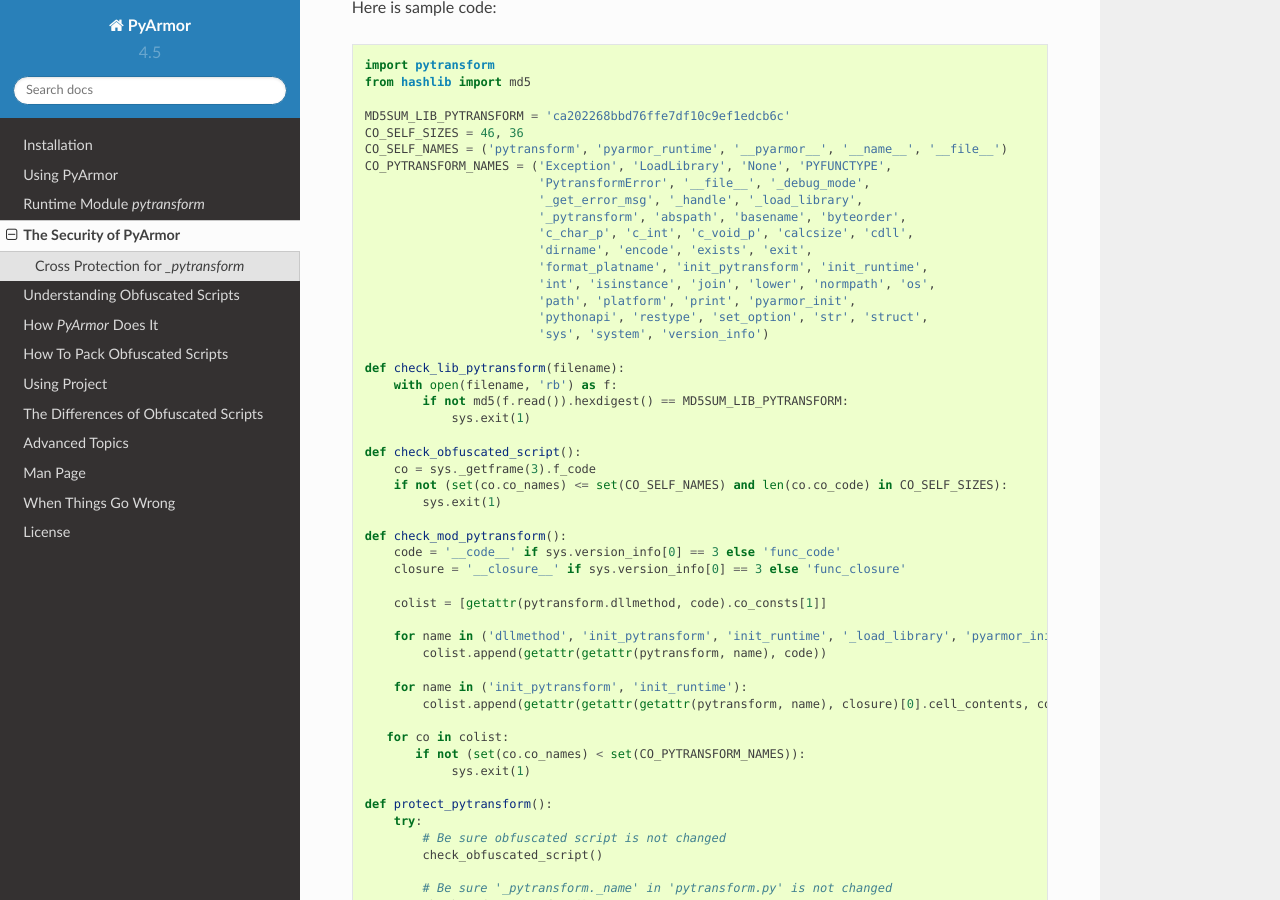
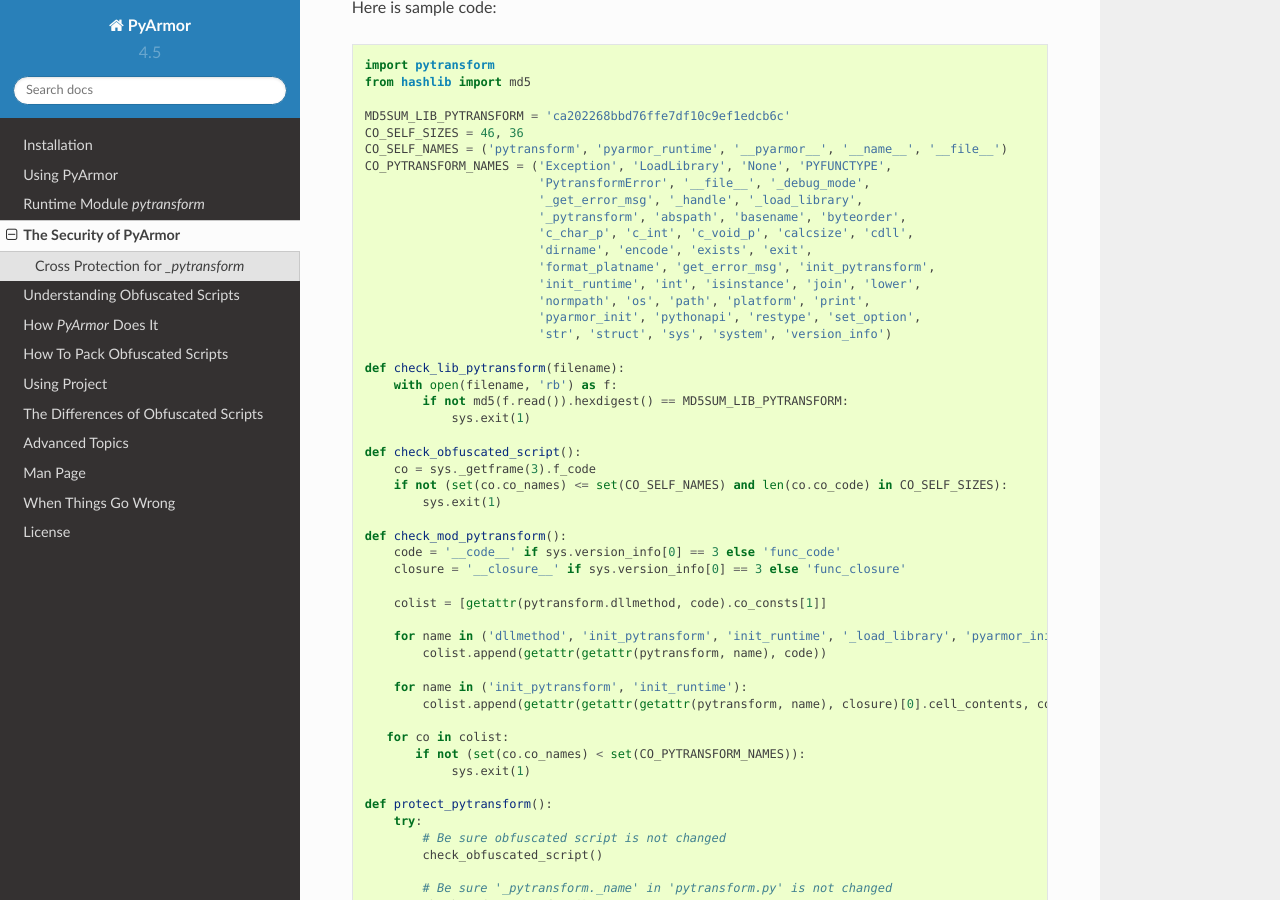
Before and after one commit to dashingsoft/pyarmor, a Sphinx documentation site: the page built from docs/security.rst, in a window 1280 px wide and 900 px high, scrolled down 2010 px. Built offline with Sphinx 7.4.7 and the Read the Docs theme 2.0.0, drawn with Linux system fonts in a browser that asks for light colours.

Commit message:
Fix bugs

```diff
--- a/docs/security.rst
+++ b/docs/security.rst
@@ -112,11 +112,11 @@
                             '_pytransform', 'abspath', 'basename', 'byteorder',
                             'c_char_p', 'c_int', 'c_void_p', 'calcsize', 'cdll',
                             'dirname', 'encode', 'exists', 'exit',
-                            'format_platname', 'init_pytransform', 'init_runtime',
-                            'int', 'isinstance', 'join', 'lower', 'normpath', 'os',
-                            'path', 'platform', 'print', 'pyarmor_init',
-                            'pythonapi', 'restype', 'set_option', 'str', 'struct',
-                            'sys', 'system', 'version_info')
+                            'format_platname', 'get_error_msg', 'init_pytransform',
+                            'init_runtime', 'int', 'isinstance', 'join', 'lower',
+                            'normpath', 'os', 'path', 'platform', 'print',
+                            'pyarmor_init', 'pythonapi', 'restype', 'set_option',
+                            'str', 'struct', 'sys', 'system', 'version_info')
 
     def check_lib_pytransform(filename):
         with open(filename, 'rb') as f:
```
Also changed, not shown: 1 other file.
